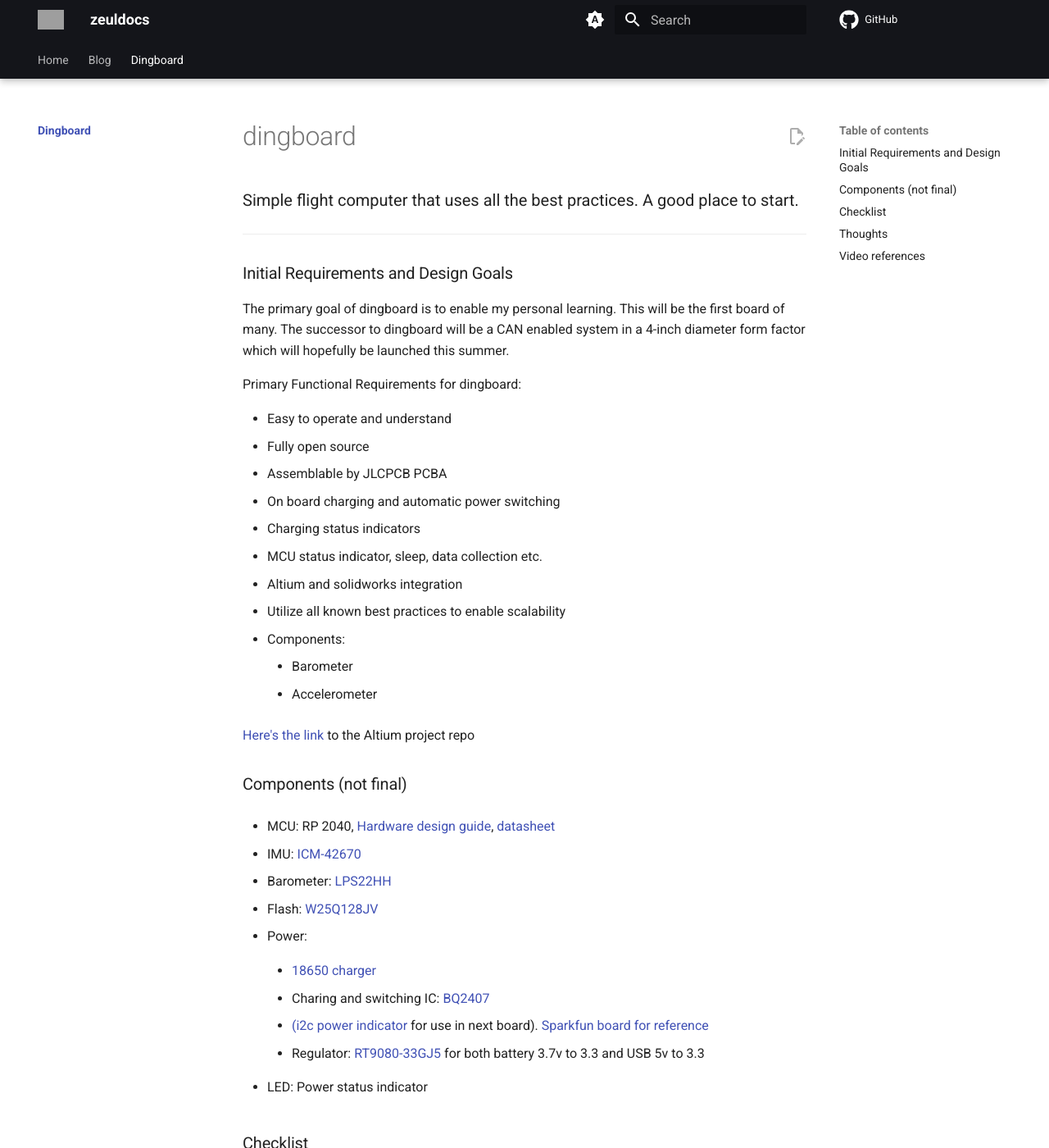
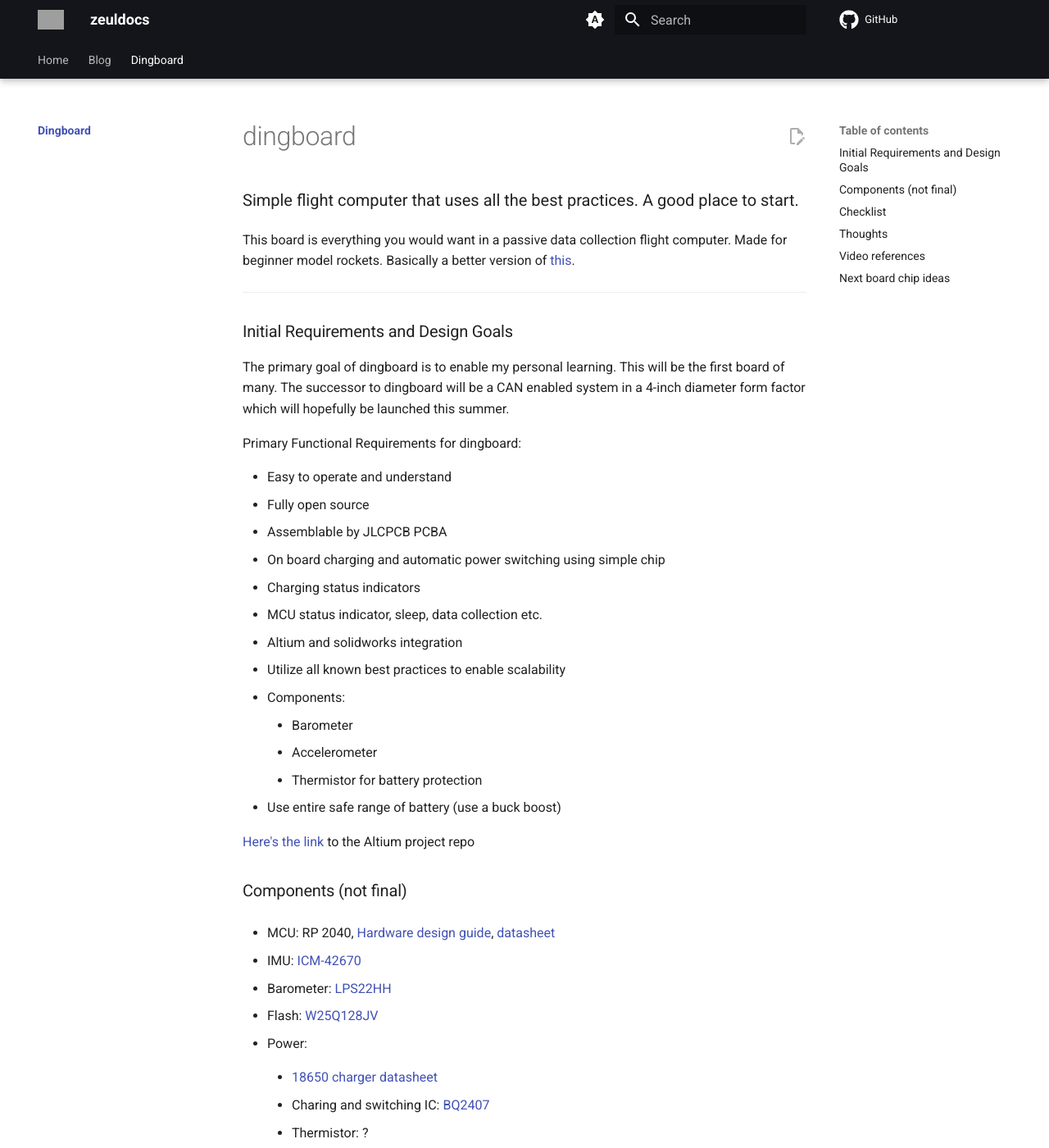
Before and after one commit to sonicavionics/sonicavionics.com, an MkDocs documentation site: the page built from docs/dingboard/index.md, in a window 1280 px wide and 1400 px high. Shown: the whole window at 82% size. Built offline with MkDocs 1.6.1 and Material for MkDocs 9.7.7, drawn with Linux system fonts in a browser that asks for light colours; comment, search, counter and statistics services are not loaded; some of the changed text lies outside the part shown; grey boxes are pictures that could not be loaded.

Commit message:
add description, add requirements etc.

```diff
--- a/docs/dingboard/index.md
+++ b/docs/dingboard/index.md
@@ -1,5 +1,7 @@
 # dingboard
 <p style="font-size: 20px;">Simple flight computer that uses all the best practices. A good place to start.</p>
+This board is everything you would want in a passive data collection flight computer. Made for beginner model rockets. Basically a better version of [this](https://zeul.ca/projects/archive/template.php?day=6&month=6&year=2022&title=Calculating_the_Drag_Coefficient).
+
 ******
 
 ### Initial Requirements and Design Goals
@@ -11,7 +13,7 @@
 - Easy to operate and understand
 - Fully open source
 - Assemblable by JLCPCB PCBA
-- On board charging and automatic power switching
+- On board charging and automatic power switching using simple chip
 - Charging status indicators
 - MCU status indicator, sleep, data collection etc.
 - Altium and solidworks integration
@@ -19,6 +21,8 @@
 - Components:
     - Barometer
     - Accelerometer
+    - Thermistor for battery protection
+- Use entire safe range of battery (use a buck boost)
 
 [Here's the link](https://github.com/zeulewan/dingboard) to the Altium project repo
 
@@ -34,11 +38,11 @@
 
  - Power:
 
-    - [18650](https://old.reddit.com/r/18650masterrace/comments/qp21o8/buying_18650_batteries_start_here/) [charger](https://www.reddit.com/r/18650masterrace/comments/1gqk8iy/recommendations_for_a_battery_charger/)
+    - [18650](https://old.reddit.com/r/18650masterrace/comments/qp21o8/buying_18650_batteries_start_here/) [charger](https://www.reddit.com/r/18650masterrace/comments/1gqk8iy/recommendations_for_a_battery_charger/) [datasheet](https://cdn.shopify.com/s/files/1/0481/9678/0183/files/samsung_25r_data_sheet.pdf?v=1605015771)
 
     - Charing and switching IC: [BQ2407](https://www.ti.com/lit/ds/symlink/bq24074.pdf)
 
-    - [(i2c power indicator](https://cdn.sparkfun.com/datasheets/Prototyping/bq27441-g1.pdf) for use in next board). [Sparkfun board for reference](https://www.sparkfun.com/products/13777)
+    - Thermistor: ?
 
     - Regulator: [RT9080-33GJ5](https://www.lcsc.com/datasheet/lcsc_datasheet_2009192305_Richtek-Tech-RT9080-33GJ5_C841192.pdf) for both battery 3.7v to 3.3 and USB 5v to 3.3
 
@@ -64,6 +68,7 @@
     - Going to need more robust circuitry than this
     - Could flip the P channel enhancement mosfet to have the current go from source to drain in order to get the negative voltage, but too janky
     - Going with a BQ2407x that handles power switching and battery charging. It's basically designed for this exact thing.
+- Not using RT9080. Need a buck boost. I should be able to use the entire range of battery
 
 ### Video references
 Good videos:
@@ -71,3 +76,9 @@
 - [Altium Designer Quick-Start Tutorial with Phil Salmony from Phil's Lab](https://www.youtube.com/watch?v=YTGzncKU5RY)
 
 - [Raspberry Pi RP2040 Hardware Design | Altium Designer | JLCPCB - Phil's Lab #28](https://www.youtube.com/watch?v=X00Cm5LMNQk)
+
+### Next board chip ideas
+
+- Charging IC
+    - [Analog Devices LTC4162-L](https://www.analog.com/media/en/technical-documentation/data-sheets/LTC4162-L.pdf)
+    - [(i2c power indicator](https://cdn.sparkfun.com/datasheets/Prototyping/bq27441-g1.pdf), [Sparkfun board for reference](https://www.sparkfun.com/products/13777)
```
